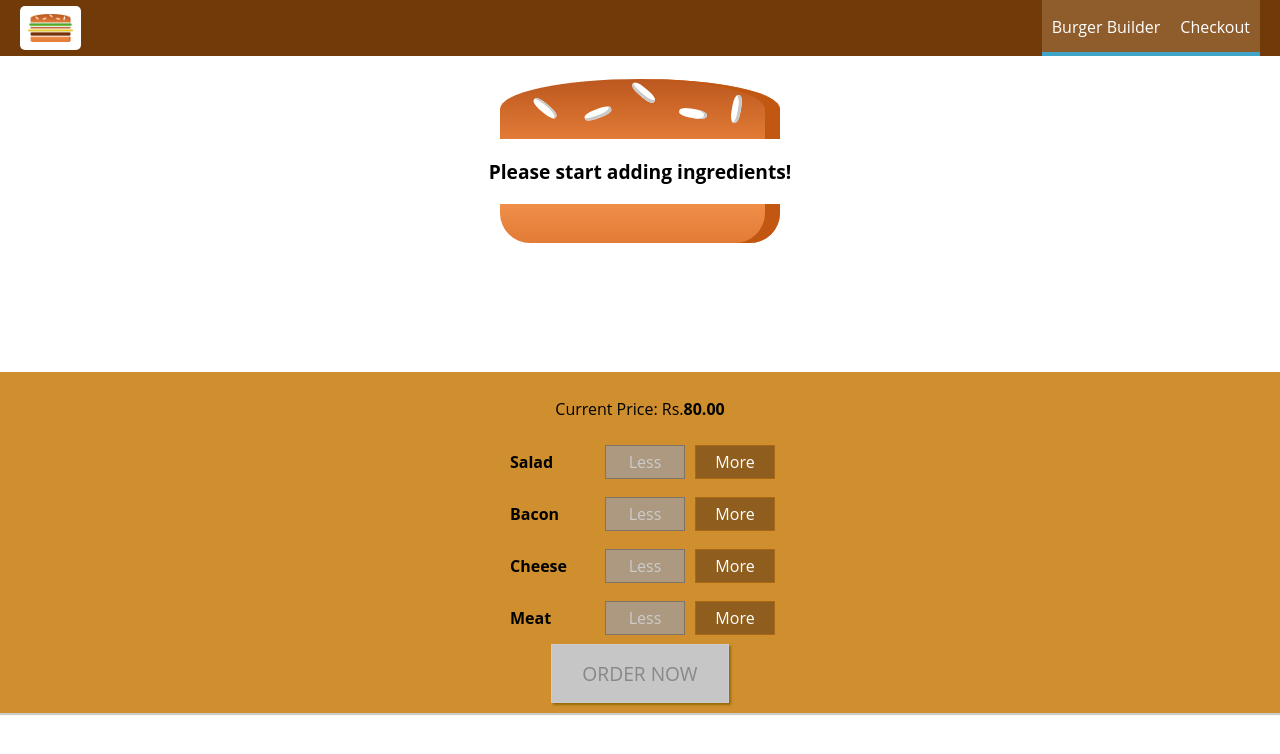
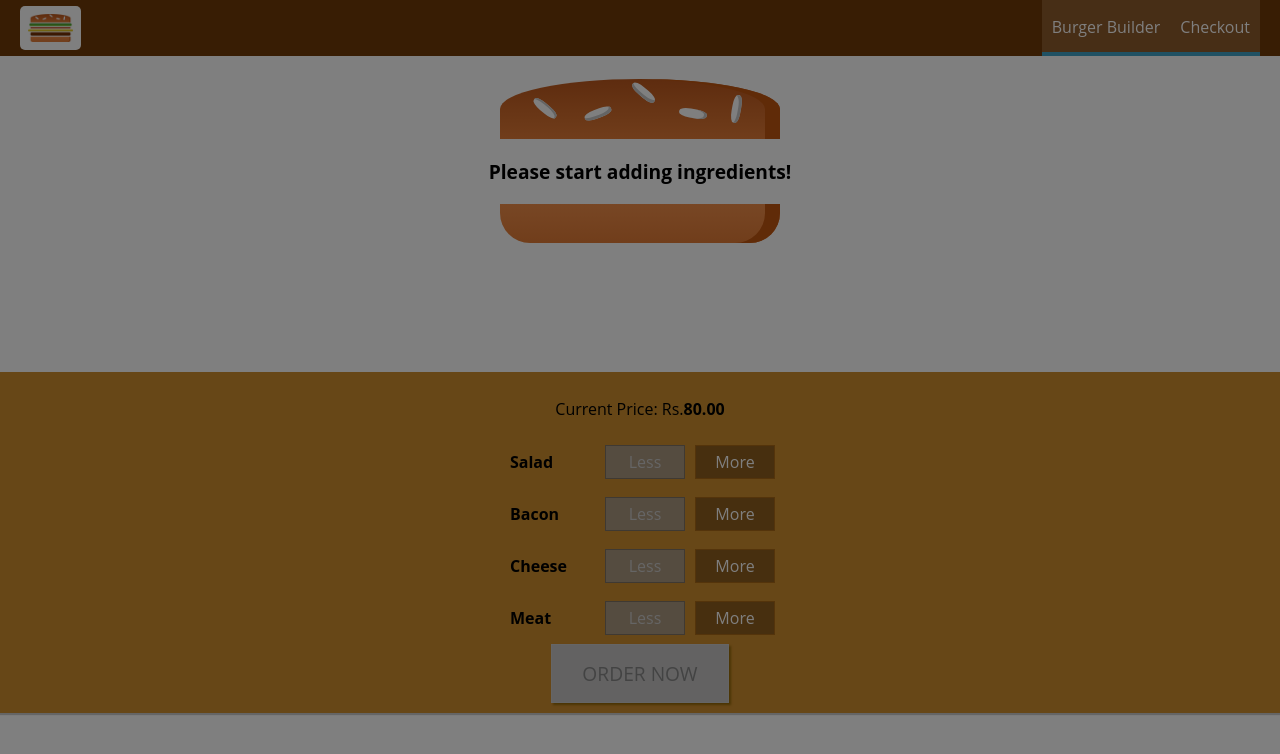
Before and after one commit to ruturajmore1234/BurgerApp, a React (Create React App) app in the folder react-app/: page / in a window 1280 px wide. Shown: the top 754 px of the page. Built offline with nearby package versions, Linux system fonts and the light colour scheme; the HTML template or start-up script is replaced by a standard one.

Commit message:
master: 150. Reusing the Backdrop

```diff
--- a/react-app/src/components/Layout/Layout.js
+++ b/react-app/src/components/Layout/Layout.js
@@ -1,17 +1,30 @@
-import React from 'react';
+import React, { Component } from 'react';
 import Aux from '../../hoc/Aux';
 import classes from './Layout.module.css';
 import Toolbar from '../Navigation/Toolbar/Toolbar';
 import SideDrawer from '../Navigation/SideDrawer/SideDrawer';
 
-const layout = (props) => (
-  <Aux>
-    <Toolbar/>
-    <SideDrawer/>
-    <main className={classes.Content}>
-      {props.children}
-    </main>
-  </Aux>
-);
+class Layout extends Component{
 
-export default layout;
+  state = {
+    showSideDrawer: true
+  };
+
+  sideDrawerClosedHandler = () => {
+    this.setState({showSideDrawer: false});
+  }
+
+  render(){
+    return(
+      <Aux>
+        <Toolbar/>
+        <SideDrawer open={this.state.showSideDrawer} closed={this.sideDrawerClosedHandler}/>
+        <main className={classes.Content}>
+          {this.props.children}
+        </main>
+      </Aux>
+    )
+  }
+}
+
+export default Layout;
--- a/react-app/src/components/Navigation/SideDrawer/SideDrawer.js
+++ b/react-app/src/components/Navigation/SideDrawer/SideDrawer.js
@@ -2,10 +2,19 @@
 import Logo from '../../Logo/Logo';
 import NavigationItems from '../NavigationItems/NavigationItems';
 import classes from './SideDrawer.module.css'
+import BackDrop from '../../UI/Backdrop/Backdrop';
+import Aux from '../../../hoc/Aux';
+
 
 const sideDrawer = (props) => {
+  let attachedClasses = [classes.SideDrawer, classes.Close];
+  if(props.open){
+    attachedClasses = [classes.SideDrawer, classes.Open];
+  }
   return (
-    <div className={classes.SideDrawer}>
+    <Aux>
+      <BackDrop show={props.open} clicked={props.closed}/>
+      <div className={attachedClasses.join(' ')}>
         <div className={classes.Logo}>
           <Logo/>
         </div>
@@ -13,6 +22,7 @@
           <NavigationItems/>
         </nav>
       </div>
+    </Aux>
   );
 };
 
```
Lines whose indentation alone changed are shown as unchanged.
